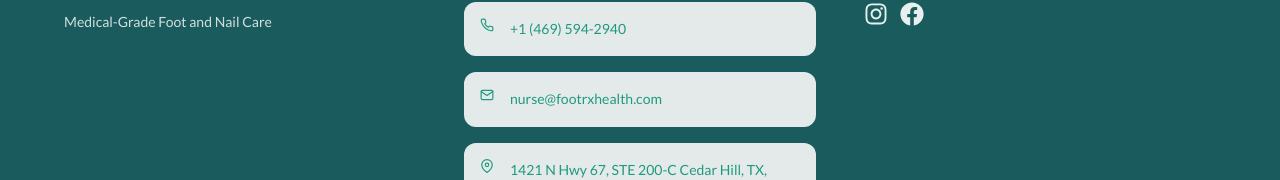
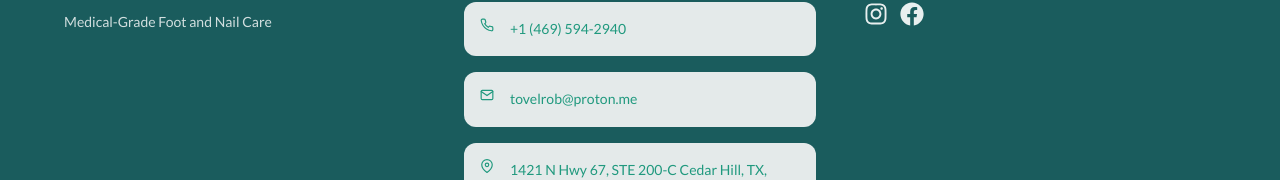
Before and after one commit to RobTov/footrx, a React (Vite) app: page / in a window 1280 px wide. Shown: the part 2674-2854 px from the top of the page. Built offline with nearby package versions, Linux system fonts and the light colour scheme.

Commit message:
test: testing mail

```diff
--- a/src/infrastructure/data/content.ts
+++ b/src/infrastructure/data/content.ts
@@ -10,8 +10,8 @@ import type {
 export const CONTACT_INFO: ContactInfo = {
   phone: "+1 (469) 594-2940",
   whatsappNumber: "+14695942940",
-  email: "nurse@footrxhealth.com",
-  // email: 'tovelrob@gmail.com',
+  // email: "nurse@footrxhealth.com",
+  email: 'tovelrob@proton.me',
   address:
     "1421 N Hwy 67, STE 200-C Cedar Hill, TX, United States, Texas 75104 (In the Shopping Center with Century 21)",
   instagram: "https://www.instagram.com/footrxhealth/",
```
